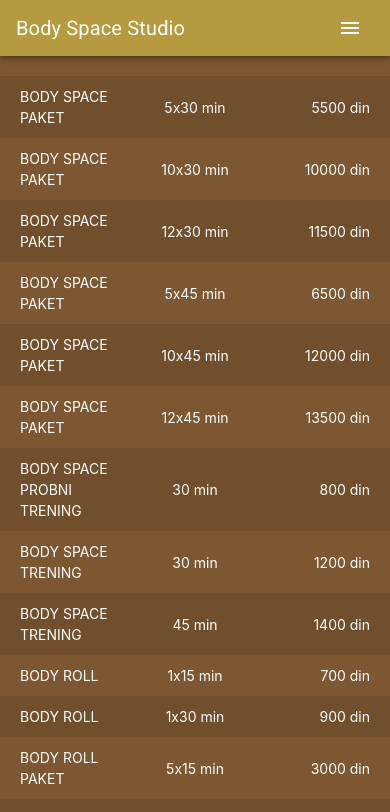
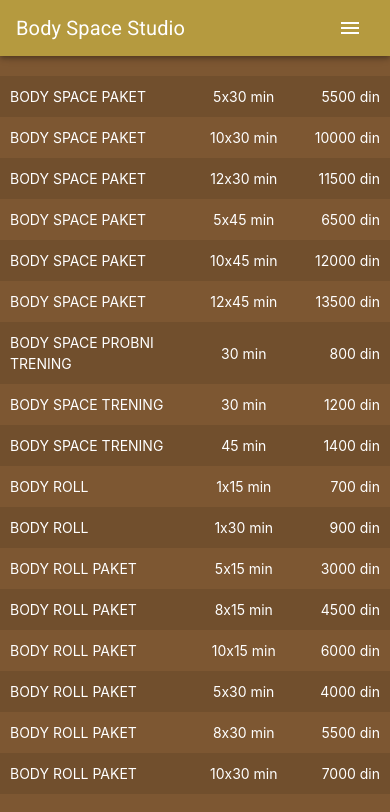
Before and after one commit to DanielKanyo/body-space-studio, a React (Create React App) app: page /pricelist in a window 390 px wide. Shown: the top 812 px of the page. Built offline with nearby package versions, Linux system fonts and the light colour scheme; what google-maps-react would draw is missing.

Commit message:
Table css fix

```diff
--- a/src/Components/Pricelist/Pricelist.css
+++ b/src/Components/Pricelist/Pricelist.css
@@ -45,6 +45,7 @@
     }
 
     .pricelist-table table tr td:nth-of-type(1) {
+        width: 50%;
         border-top-left-radius: 0;
         border-bottom-left-radius: 0;
     }
@@ -59,4 +60,8 @@
     .Pricelist {
         padding-top: 56px;
     }
+
+    .pricelist-table table tr td {
+        padding: 10px;
+    }
 }
```
